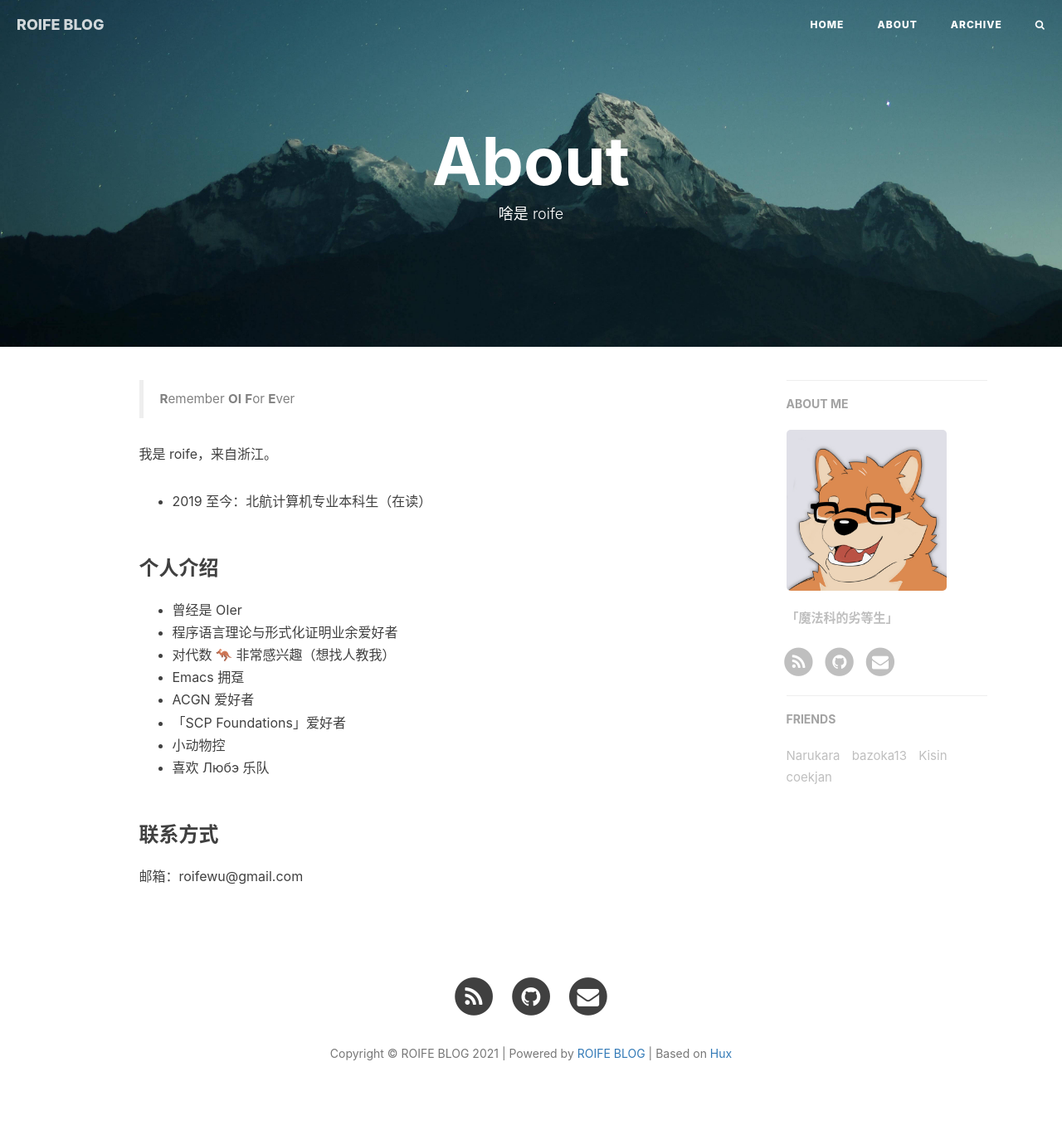
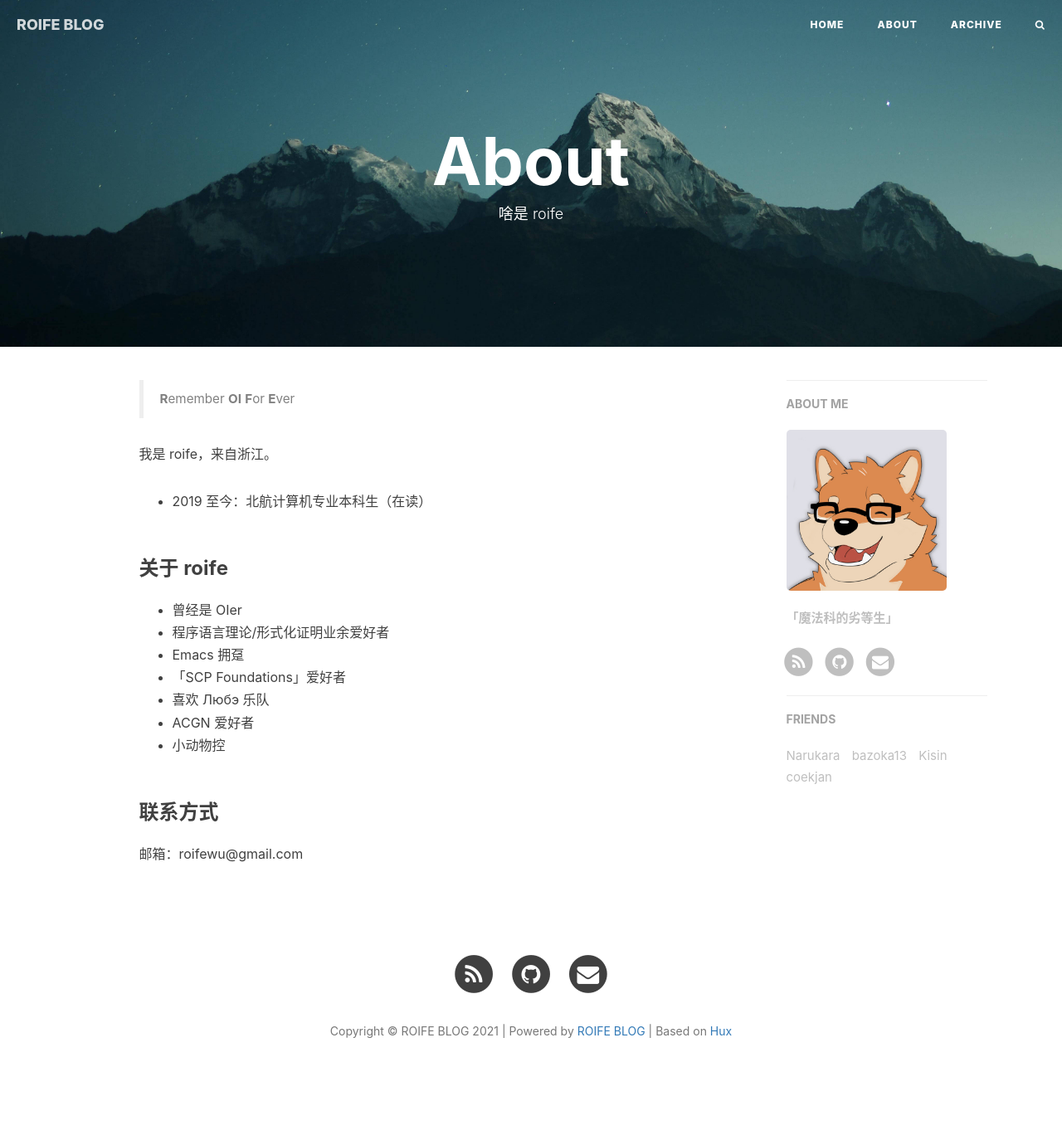
Before and after one commit to LogicLee0902/-LogicLee0902.github.io, a Jekyll site: the page built from about.html, in a window 1280 px wide. Shown: the whole page at 83% size. Built offline with Jekyll 4.4.1, drawn with Linux system fonts in a browser that asks for light colours; nearby versions of some CDN libraries; comment, search, counter and statistics services are not loaded; after the commit the page ends 1347 px from its top, so only the background shows below that.

Commit message:
fix about

```diff
--- a/_includes/about/zh.md
+++ b/_includes/about/zh.md
@@ -4,16 +4,15 @@
 
 - 2019 至今：北航计算机专业本科生（在读）
 
-### 个人介绍
+### 关于 roife
 
 - 曾经是 OIer
-- 程序语言理论与形式化证明业余爱好者
-- 对代数 🦘 非常感兴趣（想找人教我）
+- 程序语言理论/形式化证明业余爱好者
 - Emacs 拥趸
+- 「SCP Foundations」爱好者
+- 喜欢 Любэ 乐队
 - ACGN 爱好者
-- 「SCP Foundations」爱好者
 - 小动物控
-- 喜欢 Любэ 乐队
 
 ### 联系方式
 
```
Also changed, not shown: _posts/2021-08-20-2021-csc-compiler-competition.md (+1 -1 lines).
